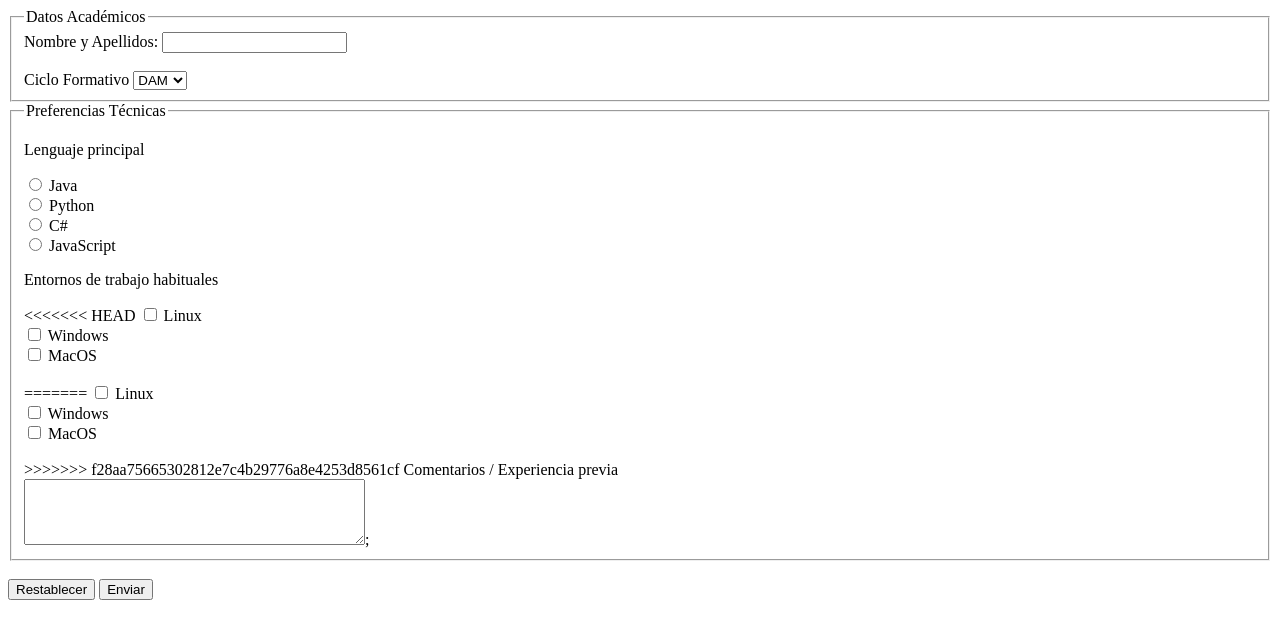
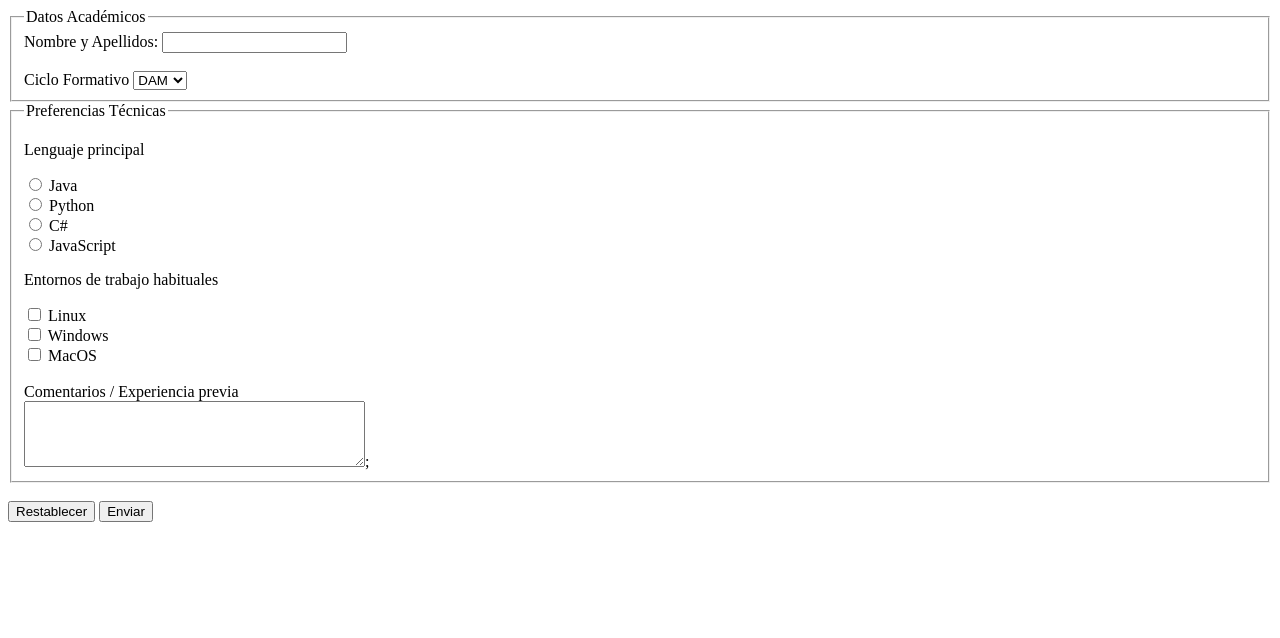
Before and after one commit to cyuehara-maker/cyuehara-maker.github.io, a plain HTML site: page boletin2/form_encuesta.html in a window 1280 px wide. Drawn offline with Linux system fonts and the light colour scheme.

Commit message:
accepted changes

```diff
--- a/boletin2/form_encuesta.html
+++ b/boletin2/form_encuesta.html
@@ -38,7 +38,6 @@
             <label for="javascript">JavaScript</label><br>
 
             <p>Entornos de trabajo habituales</p>
-<<<<<<< HEAD
             <input type="checkbox" name="entornos[]" id="linux" value="linux">
             <label for="linux">Linux</label><br>
             <input type="checkbox" name="entornos[]" id="windows" value="windows">
@@ -46,14 +45,6 @@
             <input type="checkbox" name="entornos[]" id="macos" value="macos">
             <label for="macos">MacOS</label><br>
             <br>
-=======
-            <input type="checkbox" name="entornos" id="linux" value="linux">
-            <label for="linux">Linux</label><br>
-            <input type="checkbox" name="entornos" id="windows" value="windows">
-            <label for="windows">Windows</label><br>
-            <input type="checkbox" name="entornos" id="macos" value="macos">
-            <label for="macos">MacOS</label><br><br>
->>>>>>> f28aa75665302812e7c4b29776a8e4253d8561cf
 
             <label for="comentarios">Comentarios / Experiencia previa</label><br>
             <textarea name="comentarios" id="comentarios" rows="4" cols="40"></textarea>;
```
